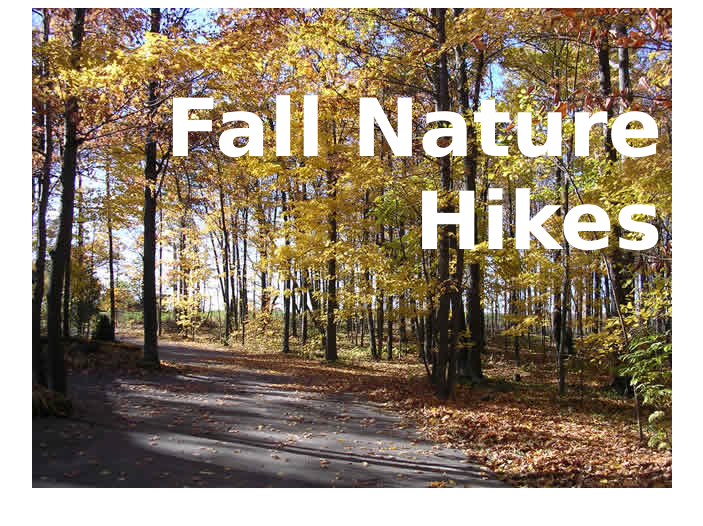
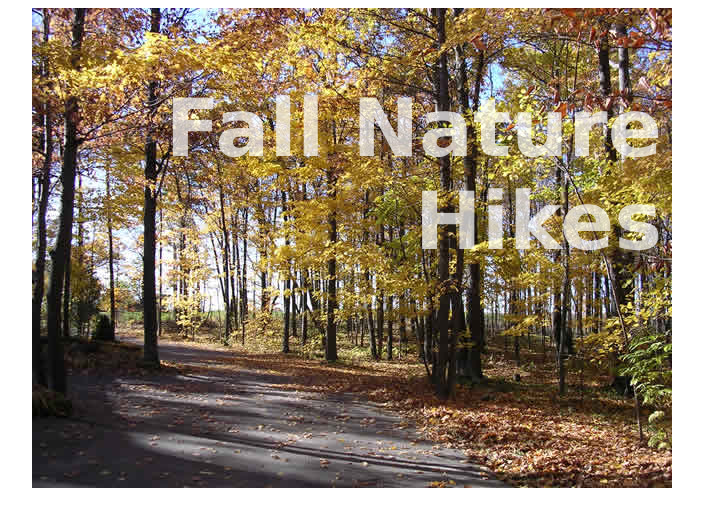
Before and after one commit to Mchungy22/rgbach4, a plain HTML site: page index.html in a window 1280 px wide. Shown: the whole page, without its empty margins (288-991 px from the left). Drawn offline with Linux system fonts and the light colour scheme.

Commit message:
Update index.html

```diff
--- a/index.html
+++ b/index.html
@@ -14,7 +14,7 @@
 }
 h1 {
     color: #FFFFFF;
-    color: fgba (255, 255, 255, 0.7);
+    color: rgba(255, 255, 255, 0.7);
     font-family: Verdana, Helvetica, sans-serif;
     font-size: 5em;
     padding-right: 10px;
```
